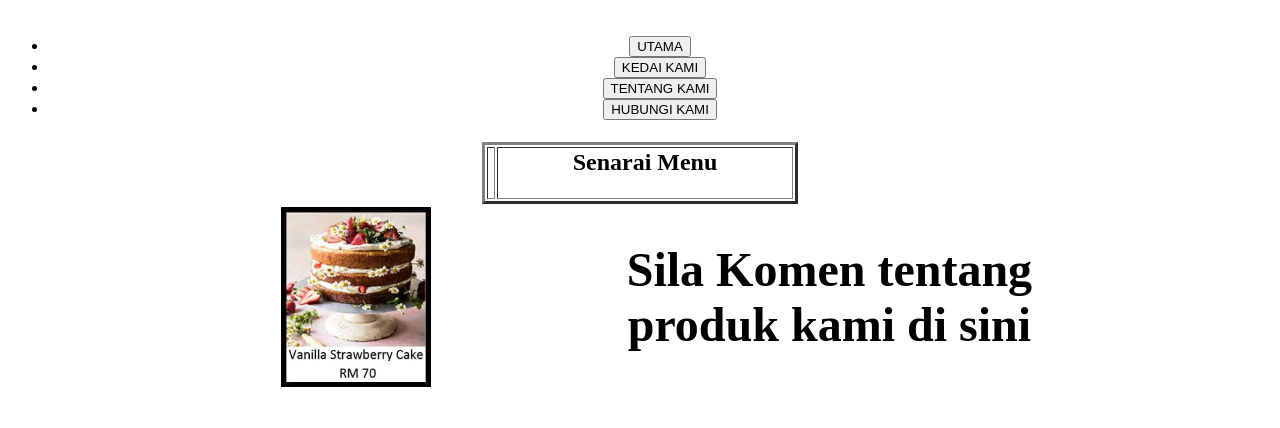
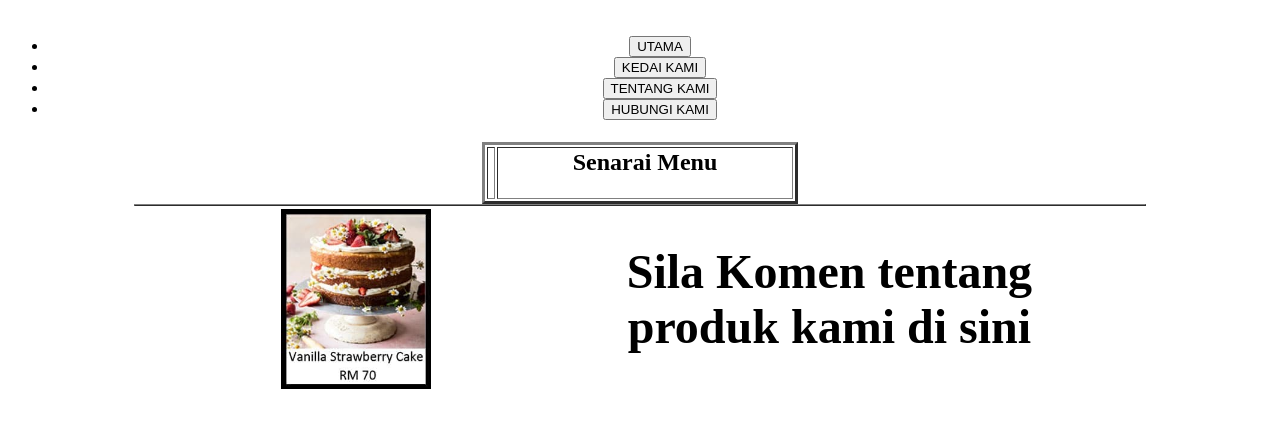
Before and after one commit to deanaamirra/KedaiKekCawan, a plain HTML site: page index.html in a window 1280 px wide. Shown: the part 80-508 px from the top of the page. Drawn offline with Linux system fonts and the light colour scheme.

Commit message:
Update index.html

```diff
--- a/index.html
+++ b/index.html
@@ -32,8 +32,9 @@
       </table>
 
               <table>
-                <tr>
-                    <table width="75%" align="center">
+                    <table width="80%" border="1">
+                      <tr>
+                        <table width="75%" align="center">
                     <th width="40%"><img src="kek.jpg" width="40%"></th>
                       <th><font size="50%">Sila Komen tentang produk kami di sini</font></th>
                     </tr>
```
